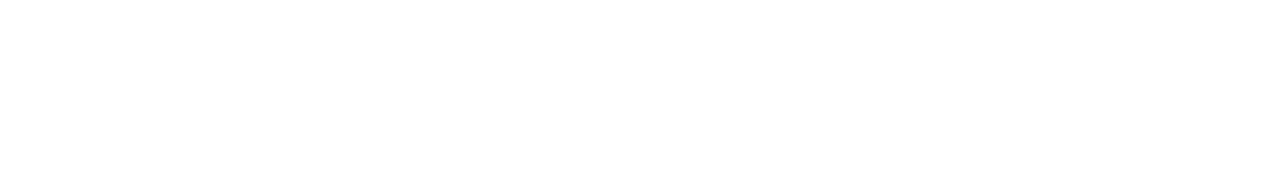
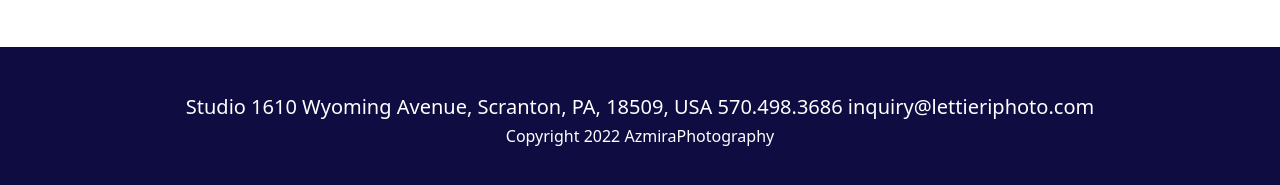
Before and after one commit to coderground/azmira-photorbazar, a React (Create React App) app: page / in a window 1280 px wide. Shown: the part 2345-2530 px from the top of the page. Before the commit the page ends 2344 px from the top, so only its background shows below. Built offline with nearby package versions, Linux system fonts and the light colour scheme.

Commit message:
footer add

```diff
--- a/src/components/Home/Home.js
+++ b/src/components/Home/Home.js
@@ -69,6 +69,10 @@
                 }
             </div>
 
+            <footer className='footer mt-5 p-5'>
+                <h5>Studio 1610 Wyoming Avenue, Scranton, PA, 18509, USA 570.498.3686 inquiry@lettieriphoto.com</h5>
+                <h6>Copyright 2022 AzmiraPhotography</h6>
+            </footer>
         </div>
     );
 };
```
